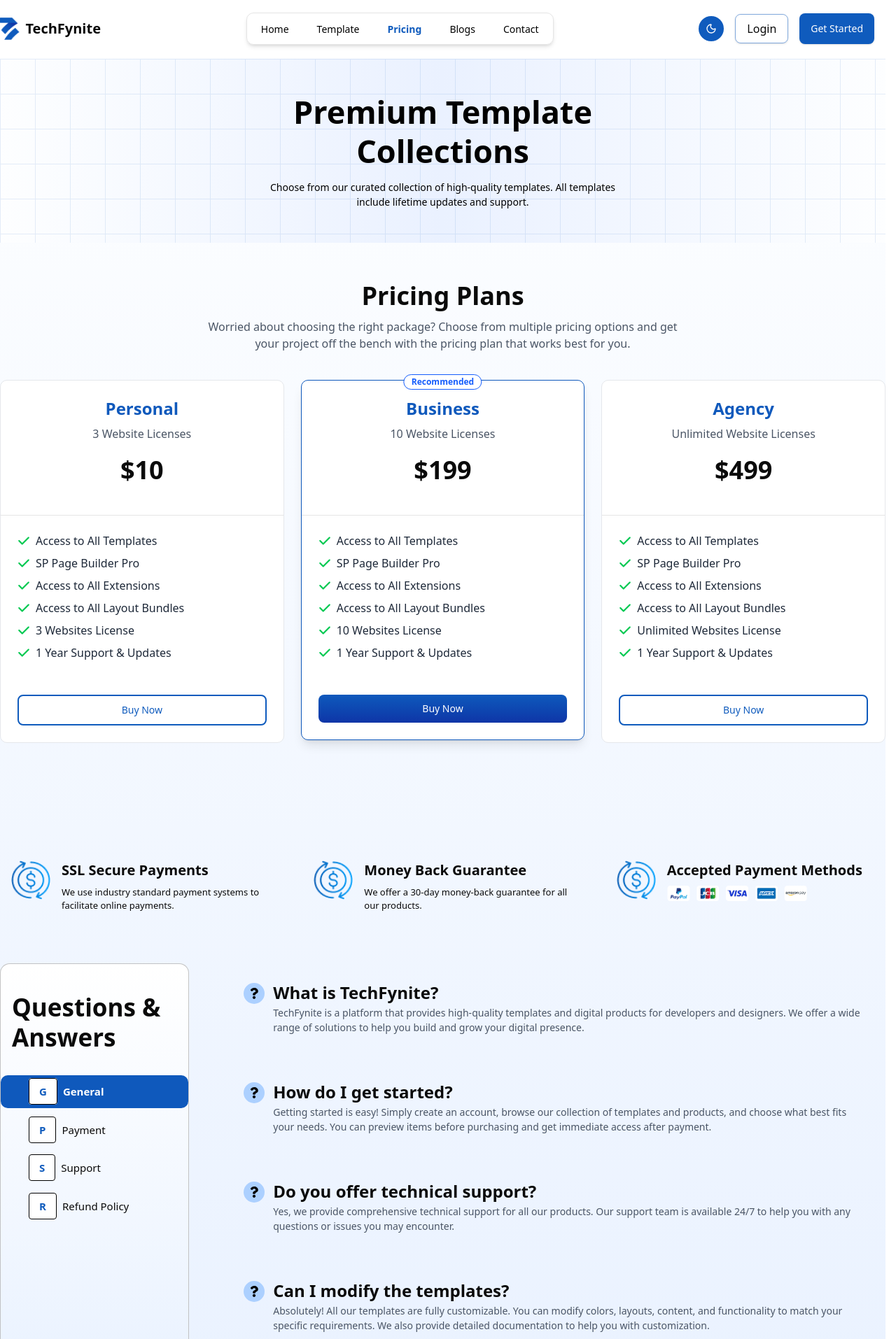
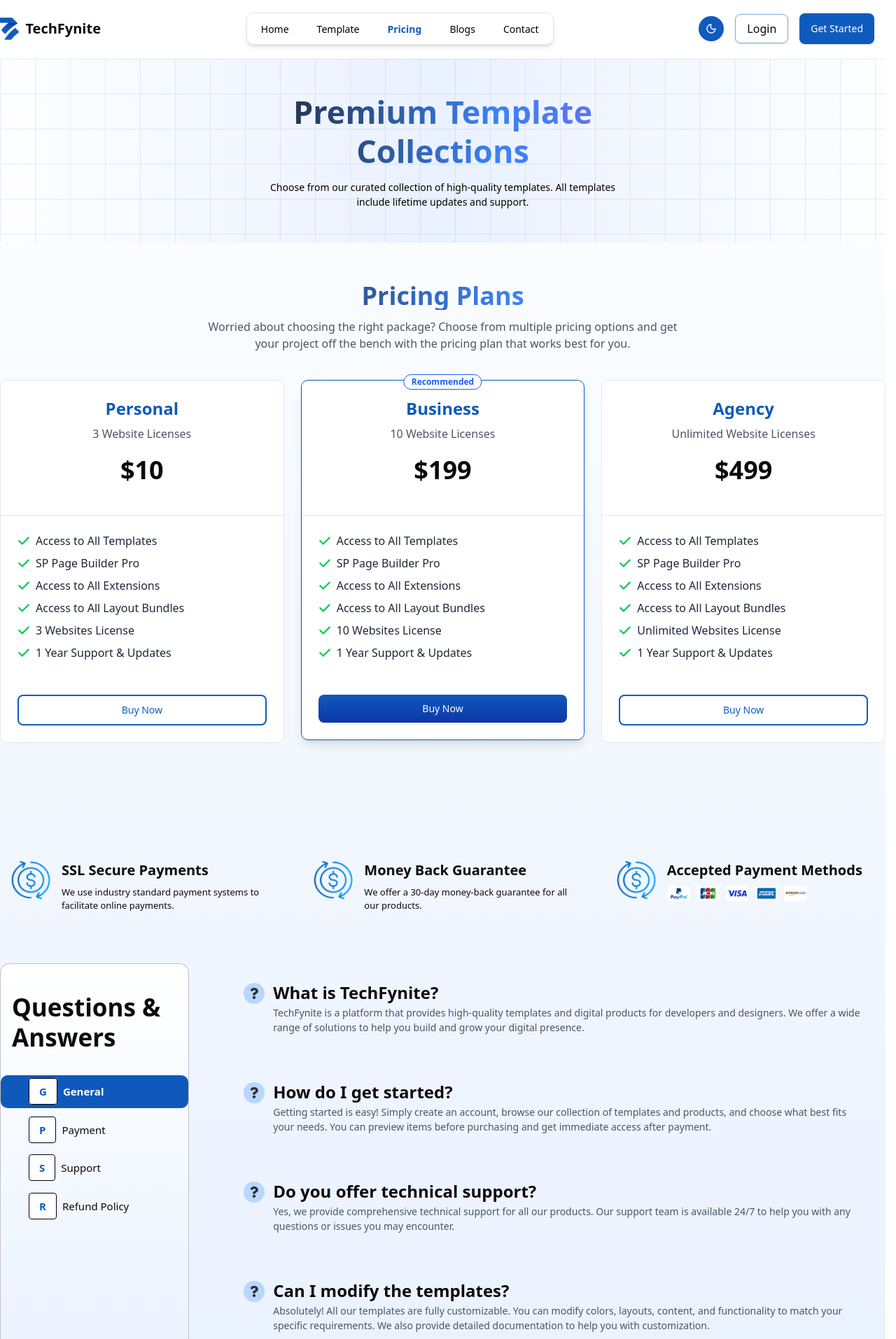
Before and after one commit to parvejme24/TechFynite_Frontend, a Next.js app: page /pricing in a window 1280 px wide. Shown: the part 46-1960 px from the top of the page at 70% size. Built offline with nearby package versions, Linux system fonts and the light colour scheme; no server answers.

Commit message:
add animation more component

```diff
--- a/components/modules/CommonModules/pricing/FAQSection/FAQSection.tsx
+++ b/components/modules/CommonModules/pricing/FAQSection/FAQSection.tsx
@@ -1,6 +1,7 @@
 "use client";
 import React, { useState } from "react";
 import { FaQuestion } from "react-icons/fa";
+import { motion, AnimatePresence } from "framer-motion";
 
 interface FAQItem {
   question: string;
@@ -128,17 +129,32 @@ export default function FAQSection() {
   );
 
   return (
-    <div className="container mx-auto max-w-7xl px-5 lg:px-0 py-14">
+    <motion.div
+      className="container mx-auto max-w-7xl px-5 lg:px-0 py-14"
+      initial={{ opacity: 0, y: 20 }}
+      animate={{ opacity: 1, y: 0 }}
+      transition={{ duration: 0.6 }}
+    >
       <div className="grid grid-cols-1 md:grid-cols-4 gap-8">
         {/* Sidebar */}
-        <div className="md:col-span-1 border border-[#bababad7] dark:border-[#ffffff28] rounded-xl bg-gradient-to-b from-[#FFFFFF] dark:from-[#0B0E20] to-[#EBF3FF] dark:to-[#0B0E20] py-10 w-full md:w-[270px]">
+        <motion.div
+          className="md:col-span-1 border border-[#bababad7] dark:border-[#ffffff28] rounded-xl bg-gradient-to-b from-[#FFFFFF] dark:from-[#0B0E20] to-[#EBF3FF] dark:to-[#0B0E20] py-10 w-full md:w-[270px]"
+          initial={{ opacity: 0, x: -30 }}
+          animate={{ opacity: 1, x: 0 }}
+          transition={{ duration: 0.6, delay: 0.2 }}
+        >
           <div className="">
-            <h3 className="text-[35px] leading-tight font-bold mb-4 px-4">
+            <motion.h3
+              className="text-[35px] leading-tight font-bold mb-4 px-4"
+              initial={{ opacity: 0, y: -20 }}
+              animate={{ opacity: 1, y: 0 }}
+              transition={{ duration: 0.5, delay: 0.3 }}
+            >
               Questions & Answers
-            </h3>
+            </motion.h3>
             <div className="space-y-2 mt-8">
-              {faqData.map((category) => (
-                <button
+              {faqData.map((category, index) => (
+                <motion.button
                   key={category.id}
                   onClick={() => setActiveCategory(category.id)}
                   className={`cursor-pointer text-[15px] w-full flex items-center justify-between p-3 rounded-lg transition-all duration-300 ${
@@ -146,47 +162,122 @@ export default function FAQSection() {
                       ? "bg-[#0F59BC] text-white px-10 font-bold"
                       : "hover:bg-[#EAF3FF] dark:hover:bg-[#1E2B4D] px-10"
                   }`}
+                  initial={{ opacity: 0, x: -20 }}
+                  animate={{ opacity: 1, x: 0 }}
+                  transition={{ duration: 0.4, delay: 0.4 + index * 0.1 }}
+                  whileHover={{
+                    scale: 1.02,
+                    x: 5,
+                    transition: { duration: 0.2 }
+                  }}
+                  whileTap={{ scale: 0.98 }}
                 >
                   <div className="space-x-2">
-                    <span className="bg-white py-2 px-3.5 rounded text-[#0F5BBD] font-extrabold border-1 border-black">
+                    <motion.span
+                      className="bg-white py-2 px-3.5 rounded text-[#0F5BBD] font-extrabold border-1 border-black"
+                      whileHover={{
+                        scale: 1.1,
+                        rotate: 5,
+                        transition: { duration: 0.2 }
+                      }}
+                    >
                       {category.name[0]}
-                    </span>
+                    </motion.span>
                     <span>{category.name}</span>
                   </div>
-                </button>
+                </motion.button>
               ))}
             </div>
           </div>
-        </div>
+        </motion.div>
 
         {/* FAQ Content */}
-        <div className="md:col-span-3 md:pl-14 lg:px-0">
-          <div className="space-y-4">
+        <motion.div
+          className="md:col-span-3 md:pl-14 lg:px-0"
+          initial={{ opacity: 0, x: 30 }}
+          animate={{ opacity: 1, x: 0 }}
+          transition={{ duration: 0.6, delay: 0.4 }}
+        >
+          <AnimatePresence mode="wait">
+            <motion.div
+              key={activeCategory}
+              className="space-y-4"
+              initial={{ opacity: 0, y: 20 }}
+              animate={{ opacity: 1, y: 0 }}
+              exit={{ opacity: 0, y: -20 }}
+              transition={{ duration: 0.4 }}
+            >
               {activeCategoryData?.faqs.map((faq, index) => (
-              <div
+                <motion.div
                   key={index}
                   className="bg-transparent hover:bg-white dark:hover:bg-[#1A1D37] rounded-lg p-6 hover:shadow-sm duration-300"
+                  initial={{ opacity: 0, y: 20, scale: 0.95 }}
+                  animate={{ opacity: 1, y: 0, scale: 1 }}
+                  transition={{
+                    duration: 0.4,
+                    delay: index * 0.1,
+                    ease: "easeOut"
+                  }}
+                  whileHover={{
+                    scale: 1.02,
+                    y: -5,
+                    transition: { duration: 0.2 }
+                  }}
+                  layout
                 >
                   <div className="flex gap-3">
+                    <motion.div
+                      whileHover={{
+                        scale: 1.1,
+                        rotate: 10,
+                        transition: { duration: 0.2 }
+                      }}
+                    >
+                      <motion.span
+                        className="bg-[#ACD0FF] rounded-full text-black flex justify-center items-center w-[30px] h-[30px] mt-1"
+                        animate={{
+                          scale: [1, 1.05, 1],
+                          opacity: [0.8, 1, 0.8]
+                        }}
+                        transition={{
+                          duration: 2,
+                          repeat: Infinity,
+                          ease: "easeInOut"
+                        }}
+                      >
+                        <FaQuestion />
+                      </motion.span>
+                    </motion.div>
                     <div>
-                    <span className="bg-[#ACD0FF] rounded-full text-black flex justify-center items-center w-[30px] h-[30px] mt-1">
-                      <FaQuestion />
-                    </span>{" "}
-                  </div>
-                  <div>
-                    <h4 className="text-[24px] font-semibold flex items-center gap-2">
+                      <motion.h4
+                        className="text-[24px] font-semibold flex items-center gap-2"
+                        whileHover={{
+                          scale: 1.02,
+                          transition: { duration: 0.2 }
+                        }}
+                      >
                         {faq.question}
-                    </h4>
-                    <p className="text-[14px] text-gray-600 dark:text-gray-300">
+                      </motion.h4>
+                      <motion.p
+                        className="text-[14px] text-gray-600 dark:text-gray-300"
+                        initial={{ opacity: 0.8 }}
+                        animate={{ opacity: 1 }}
+                        transition={{ duration: 0.3, delay: 0.2 }}
+                        whileHover={{
+                          scale: 1.01,
+                          transition: { duration: 0.2 }
+                        }}
+                      >
                         {faq.answer}
-                    </p>
+                      </motion.p>
                     </div>
                   </div>
+                </motion.div>
+              ))}
+            </motion.div>
+          </AnimatePresence>
+        </motion.div>
       </div>
-            ))}
-          </div>
-        </div>
-      </div>
-    </div>
+    </motion.div>
   );
 }
--- a/components/modules/CommonModules/pricing/PublicPricingList/PublicPricingList.tsx
+++ b/components/modules/CommonModules/pricing/PublicPricingList/PublicPricingList.tsx
@@ -83,14 +83,51 @@ export default function PublicPricingList() {
           whileInView="show"
           viewport={{ once: true, margin: "-80px" }}
         >
-          <h2 className="text-3xl md:text-4xl font-bold text-center mb-3 dark:text-white">
+          <motion.h2
+            className="text-3xl md:text-4xl font-bold text-center mb-3 dark:text-white"
+            initial={{ opacity: 0, y: -20 }}
+            animate={{
+              opacity: 1,
+              y: 0,
+              backgroundPosition: ["0% 50%", "100% 50%", "0% 50%"]
+            }}
+            transition={{
+              duration: 0.5,
+              delay: 0.2,
+              backgroundPosition: {
+                duration: 3,
+                repeat: Infinity,
+                ease: "easeInOut"
+              }
+            }}
+            whileHover={{
+              scale: 1.02,
+              transition: { duration: 0.2 }
+            }}
+            style={{
+              background: "linear-gradient(90deg, #1f2937, #3b82f6, #8b5cf6, #1f2937)",
+              backgroundSize: "200% 100%",
+              WebkitBackgroundClip: "text",
+              WebkitTextFillColor: "transparent",
+              backgroundClip: "text"
+            }}
+          >
             Pricing Plans
-          </h2>
-          <p className="text-center text-gray-600 dark:text-gray-400 mb-8">
+          </motion.h2>
+          <motion.p
+            className="text-center text-gray-600 dark:text-gray-400 mb-8"
+            initial={{ opacity: 0, y: 20 }}
+            animate={{ opacity: 1, y: 0 }}
+            transition={{ duration: 0.5, delay: 0.3 }}
+            whileHover={{
+              scale: 1.01,
+              transition: { duration: 0.2 }
+            }}
+          >
             Worried about choosing the right package? Choose from multiple
             pricing options and get your project off the bench with the pricing
             plan that works best for you.
-          </p>
+          </motion.p>
         </motion.div>
         <motion.div
           className="grid grid-cols-1 md:grid-cols-2 lg:grid-cols-3 gap-6 mt-10"
--- a/components/shared/PageHeader/PageHeader.tsx
+++ b/components/shared/PageHeader/PageHeader.tsx
@@ -78,6 +78,23 @@ export default function PageHeader({
           <motion.h2
             variants={textVariants}
             className="text-[#000000] dark:text-white text-center text-2xl md:text-[45px] font-bold leading-tight"
+            animate={{
+              backgroundPosition: ["0% 50%", "100% 50%", "0% 50%"],
+            }}
+            transition={{
+              backgroundPosition: {
+                duration: 3,
+                repeat: Infinity,
+                ease: "easeInOut"
+              }
+            }}
+            style={{
+              background: "linear-gradient(90deg, #1f2937, #3b82f6, #8b5cf6, #1f2937)",
+              backgroundSize: "200% 100%",
+              WebkitBackgroundClip: "text",
+              WebkitTextFillColor: "transparent",
+              backgroundClip: "text"
+            }}
           >
             {value ? `${count.toLocaleString()}+ ` : ""}
             {title}
```
Lines whose indentation alone changed are shown as unchanged.
